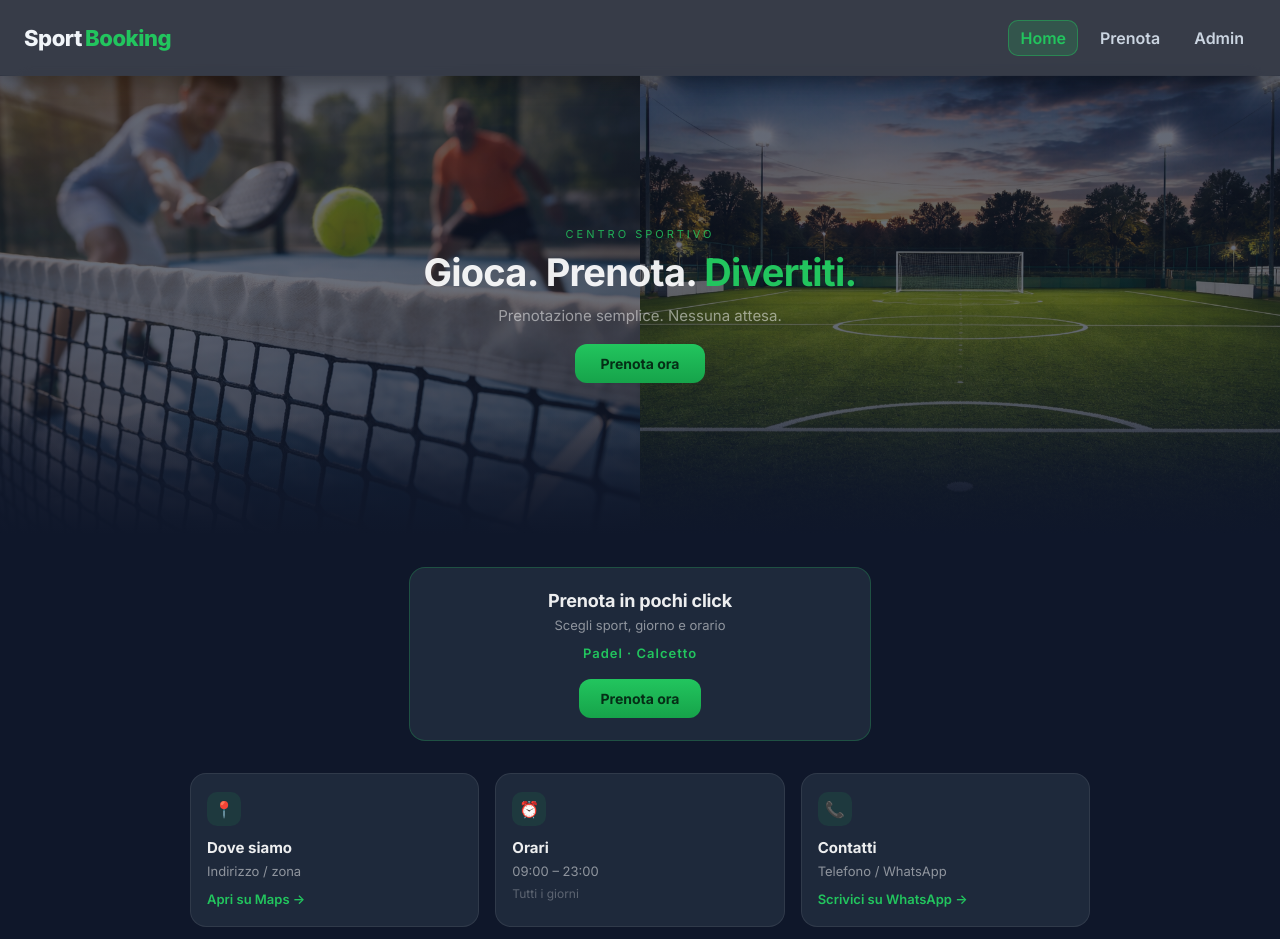
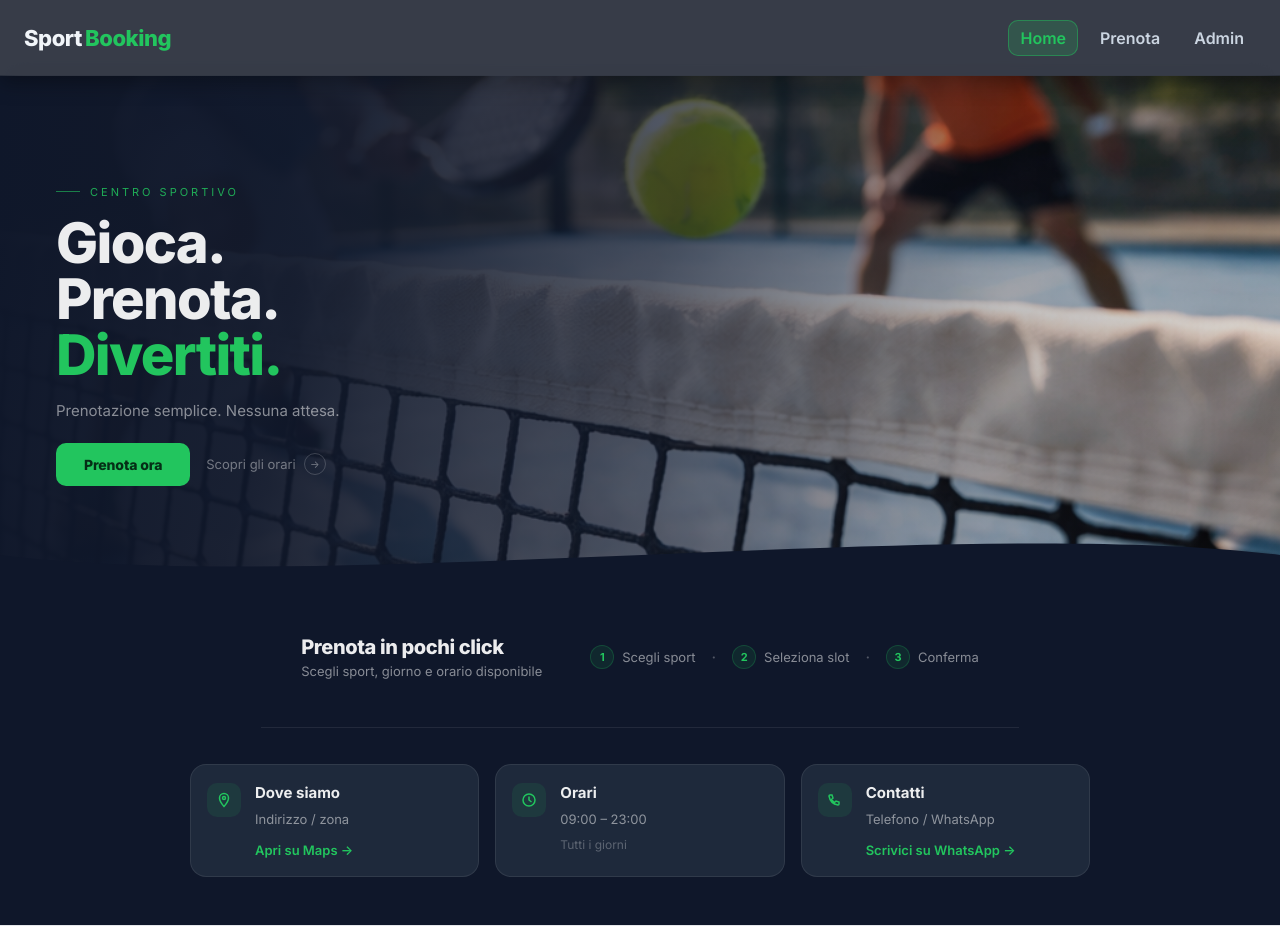
Before and after one commit to michelangelomancini4/sport-booking-system, a React (Vite) app in the folder frontend/: page / in a window 1280 px wide. Shown: the top 939 px of the page. Built offline with nearby package versions, Linux system fonts and the light colour scheme; no server answers; a web font is replaced by a local one.

Commit message:
feat(home): redesign homepage

```diff
--- a/frontend/src/pages/HomePage.jsx
+++ b/frontend/src/pages/HomePage.jsx
@@ -12,83 +12,103 @@ export default function HomePage() {
             {/* JUMBOTRON SECTION */}
             <div className={styles.jumbotron}>
                 <div
-                    className={styles.jumbo_left_box}
+                    className={styles.jumbo_bg}
                     style={{ backgroundImage: `url(${foto1})` }}
                 />
-
-                <div
-                    className={styles.jumbo_right_box}
-                    style={{ backgroundImage: `url(${foto2})` }}
-                />
-
-                {/* OVERLAY */}
                 <div className={styles.jumbo_overlay}>
-                    <p className={styles.jumbo_eyebrow}>Centro Sportivo</p>
+                    <div className={styles.jumbo_eyebrow}>
+                        <span className={styles.jumbo_eyebrow_line} />
+                        Centro Sportivo
+                    </div>
                     <h1 className={styles.jumbo_title}>
-                        Gioca. Prenota. <span>Divertiti.</span>
+                        Gioca.<br />Prenota.<br /><span>Divertiti.</span>
                     </h1>
-
                     <p className={styles.jumbo_subtitle}>
                         Prenotazione semplice. Nessuna attesa.
                     </p>
+                    <div className={styles.jumbo_actions}>
                         <Link to="/booking" className={styles.jumbo_cta}>Prenota ora</Link>
+                        <Link to="/booking" className={styles.jumbo_ghost}>
+                            Scopri gli orari
+                            <span className={styles.jumbo_ghost_circle}>→</span>
+                        </Link>
                     </div>
+                </div>
+
+                <svg
+                    className={styles.jumbo_wave}
+                    viewBox="0 0 1440 80"
+                    preserveAspectRatio="none"
+                    xmlns="http://www.w3.org/2000/svg"
+                >
+                    <path d="M0,40 C360,80 1080,0 1440,40 L1440,80 L0,80 Z" fill="#0f172a" />
+                </svg>
             </div>
 
 
 
-            {/* BOOKING BOX SECTION */}
-            <div className={styles.booking_box_container}>
-                <div className={styles.booking_box}>
-                    <h3 className={styles.booking_title}>Prenota in pochi click</h3>
-                    <p className={styles.booking_subtitle}>Scegli sport, giorno e orario</p>
-
-                    <p className={styles.booking_sports}>Padel · Calcetto </p>
-
-                    <Link to="/booking" className={styles.booking_cta}>
-                        Prenota ora
-                    </Link>
+            {/* CTA ROW */}
+            <div className={styles.cta_row_container}>
+                <div className={styles.cta_row}>
+                    <div className={styles.cta_left}>
+                        <h3 className={styles.cta_title}>Prenota in pochi click</h3>
+                        <p className={styles.cta_sub}>Scegli sport, giorno e orario disponibile</p>
+                    </div>
+                    <div className={styles.cta_steps}>
+                        <div className={styles.step}><span className={styles.step_num}>1</span>Scegli sport</div>
+                        <span className={styles.step_sep}>·</span>
+                        <div className={styles.step}><span className={styles.step_num}>2</span>Seleziona slot</div>
+                        <span className={styles.step_sep}>·</span>
+                        <div className={styles.step}><span className={styles.step_num}>3</span>Conferma</div>
+                    </div>
                 </div>
             </div>
             {/* CARDS SECTION */}
             <section className={styles.cardsSection}>
                 <div className={styles.cardsContainer}>
                     <article className={styles.card}>
-                        <div className={styles.cardIcon}>📍</div>
+                        <div className={styles.cardIcon}>
+                            <svg width="16" height="16" viewBox="0 0 16 16" fill="none" stroke="#22c55e" strokeWidth="1.5">
+                                <path d="M8 1.5C5.5 1.5 3.5 3.5 3.5 6c0 3.5 4.5 8.5 4.5 8.5s4.5-5 4.5-8.5c0-2.5-2-4.5-4.5-4.5z" />
+                                <circle cx="8" cy="6" r="1.5" />
+                            </svg>
+                        </div>
+                        <div className={styles.cardBody}>
                             <h4 className={styles.cardTitle}>Dove siamo</h4>
                             <p className={styles.cardText}>Indirizzo / zona</p>
-
-                        <a
-                            className={styles.cardLink}
-                            href="https://www.google.com/maps?q=centro%20sportivo%20padel"
-                            target="_blank"
-                            rel="noreferrer"
-                        >
+                            <a className={styles.cardLink} href="https://www.google.com/maps?q=centro%20sportivo%20padel" target="_blank" rel="noreferrer">
                                 Apri su Maps →
                             </a>
+                        </div>
                     </article>
 
                     <article className={styles.card}>
-                        <div className={styles.cardIcon}>⏰</div>
+                        <div className={styles.cardIcon}>
+                            <svg width="16" height="16" viewBox="0 0 16 16" fill="none" stroke="#22c55e" strokeWidth="1.5">
+                                <circle cx="8" cy="8" r="6" />
+                                <path d="M8 4.5V8l2.5 2" />
+                            </svg>
+                        </div>
+                        <div className={styles.cardBody}>
                             <h4 className={styles.cardTitle}>Orari</h4>
                             <p className={styles.cardText}>09:00 – 23:00</p>
                             <p className={styles.cardHint}>Tutti i giorni</p>
+                        </div>
                     </article>
 
                     <article className={styles.card}>
-                        <div className={styles.cardIcon}>📞</div>
+                        <div className={styles.cardIcon}>
+                            <svg width="16" height="16" viewBox="0 0 16 16" fill="none" stroke="#22c55e" strokeWidth="1.5">
+                                <path d="M3 3h2l1 3-1.5 1.5a9 9 0 003 3L9 9l3 1v2a1 1 0 01-1 1A11 11 0 012 4a1 1 0 011-1z" />
+                            </svg>
+                        </div>
+                        <div className={styles.cardBody}>
                             <h4 className={styles.cardTitle}>Contatti</h4>
                             <p className={styles.cardText}>Telefono / WhatsApp</p>
-
-                        <a
-                            className={styles.cardLink}
-                            href="https://wa.me/393331234567"
-                            target="_blank"
-                            rel="noreferrer"
-                            title="Placeholder: cambia numero quando lo hai"
-                        >
+                            <a className={styles.cardLink} href="https://wa.me/393331234567" target="_blank" rel="noreferrer">
                                 Scrivici su WhatsApp →
                             </a>
+                        </div>
                     </article>
                 </div>
             </section>
--- a/frontend/src/pages/HomePage.module.css
+++ b/frontend/src/pages/HomePage.module.css
@@ -44,23 +44,17 @@
    ============================================================ */
 .jumbotron {
     position: relative;
-    display: flex;
-    margin: 0 auto;
+    height: 520px;
     overflow: hidden;
 }
 
-
-.jumbo_left_box,
-.jumbo_right_box {
-    flex: 1;
-    height: 460px;
-    width: 100%;
-    overflow: hidden;
+.jumbo_bg {
+    position: absolute;
+    inset: 0;
     background-size: cover;
     background-position: center;
     background-color: var(--card2);
 }
-
 
 .jumbo_overlay {
     position: absolute;
@@ -68,35 +62,21 @@
     display: flex;
     flex-direction: column;
     justify-content: center;
-    align-items: center;
-    text-align: center;
-    color: var(--text);
-    gap: 10px;
-
-    background: linear-gradient(to bottom,
-            rgba(15, 23, 42, 0.65) 0%,
-            rgba(15, 23, 42, 0.62) 50%,
-            rgba(15, 23, 42, 0.85) 100%);
+    align-items: flex-start;
+    padding: 0 56px;
+    gap: 16px;
+    background: linear-gradient(105deg,
+            rgba(15, 23, 42, 1.00) 0%,
+            rgba(15, 23, 42, 0.95) 25%,
+            rgba(15, 23, 42, 0.70) 50%,
+            rgba(15, 23, 42, 0.25) 75%,
+            rgba(15, 23, 42, 0.10) 100%);
 }
 
-
-.jumbotron::after {
-    content: "";
-    position: absolute;
-    left: 0;
-    right: 0;
-    bottom: 0;
-    height: 120px;
-    pointer-events: none;
-    z-index: 3;
-    background: linear-gradient(to bottom,
-            transparent 0%,
-            rgba(15, 23, 42, 0.70) 60%,
-            rgba(15, 23, 42, 1.00) 100%);
-}
-
-
 .jumbo_eyebrow {
+    display: flex;
+    align-items: center;
+    gap: 10px;
     font-size: 11px;
     letter-spacing: 3px;
     text-transform: uppercase;
@@ -105,13 +85,21 @@
     margin: 0;
 }
 
+.jumbo_eyebrow_line {
+    display: inline-block;
+    width: 24px;
+    height: 1px;
+    background: var(--accent);
+    opacity: 0.7;
+}
+
 .jumbo_title {
-    font-size: 38px;
-    font-weight: 700;
-    letter-spacing: -0.02em;
+    font-size: 56px;
+    font-weight: 800;
+    letter-spacing: -0.03em;
+    line-height: 1.0;
     margin: 0;
     color: var(--text);
-    line-height: 1.15;
 }
 
 .jumbo_title span {
@@ -122,93 +110,166 @@
     margin: 0;
     font-size: 15px;
     color: var(--muted);
-    line-height: 1.5;
+    line-height: 1.6;
 }
 
-/* CTA nell'hero */
+.jumbo_actions {
+    display: flex;
+    align-items: center;
+    gap: 16px;
+    margin-top: 4px;
+}
+
 .jumbo_cta {
     display: inline-block;
-    margin-top: 6px;
-    padding: 11px 26px;
-    background: linear-gradient(180deg, var(--accent), var(--accent2));
+    padding: 13px 28px;
+    background: var(--accent);
     color: #052e16;
-    font-weight: 700;
+    font-weight: 800;
     font-size: 14px;
-    border-radius: 12px;
+    border-radius: 10px;
     text-decoration: none;
     transition: filter 0.15s ease;
+    letter-spacing: -0.01em;
 }
 
 .jumbo_cta:hover {
     filter: brightness(1.06);
 }
 
+.jumbo_ghost {
+    display: flex;
+    align-items: center;
+    gap: 8px;
+    font-size: 13px;
+    color: rgba(255, 255, 255, 0.40);
+    text-decoration: none;
+    transition: color 0.15s ease;
+}
+
+.jumbo_ghost:hover {
+    color: rgba(255, 255, 255, 0.65);
+}
+
+.jumbo_ghost_circle {
+    width: 20px;
+    height: 20px;
+    border-radius: 50%;
+    border: 1px solid rgba(255, 255, 255, 0.18);
+    display: flex;
+    align-items: center;
+    justify-content: center;
+    font-size: 10px;
+}
+
+/* .jumbo_sports {
+    position: absolute;
+    bottom: 28px;
+    right: 40px;
+    display: flex;
+    gap: 8px;
+    z-index: 2;
+}
+
+.sport_badge {
+    padding: 5px 14px;
+    border-radius: 999px;
+    border: 1px solid rgba(34, 197, 94, 0.25);
+    background: rgba(15, 23, 42, 0.65);
+    font-size: 12px;
+    font-weight: 700;
+    color: rgba(255, 255, 255, 0.60);
+    letter-spacing: 0.5px;
+} */
+
+.jumbo_wave {
+    position: absolute;
+    bottom: 0;
+    left: 0;
+    right: 0;
+    width: 100%;
+    height: 80px;
+    z-index: 4;
+}
 
 /* ============================================================
    BOOKING BOX SECTION
    ============================================================ */
-.booking_box_container {
+.cta_row_container {
     display: flex;
     justify-content: center;
-    padding: 32px 16px;
+    margin: 0;
 }
 
-.booking_box {
-    width: 100%;
-    max-width: 420px;
-    padding: 22px 20px;
-    border: 1px solid var(--border-accent);
-    border-radius: 16px;
-    background: var(--card);
-    text-align: center;
+.cta_row {
+    display: flex;
+    align-items: center;
+    gap: 48px;
+    padding: 40px 40px 48px;
+    border-bottom: 1px solid var(--border);
+
 }
 
-.booking_title {
-    margin: 0 0 6px;
-    font-size: 18px;
-    font-weight: 700;
-    letter-spacing: -0.01em;
+.cta_left {
+    display: flex;
+    flex-direction: column;
+    gap: 4px;
+}
+
+.cta_title {
+    font-size: 20px;
+    font-weight: 800;
+    letter-spacing: -0.02em;
+    margin: 0;
     color: var(--text);
 }
 
-.booking_subtitle {
-    margin: 0 0 12px;
+.cta_sub {
+    font-size: 13px;
     color: var(--muted);
-    font-size: 13px;
+    margin: 0;
 }
 
+.cta_steps {
+    display: flex;
+    gap: 16px;
+    align-items: center;
 
-.booking_sports {
-    margin: 0 0 18px;
-    font-weight: 600;
-    font-size: 13px;
-    letter-spacing: 1px;
-    color: var(--accent);
 }
 
-.booking_cta {
-    display: inline-block;
-    text-decoration: none;
-    padding: 11px 22px;
-    border-radius: 12px;
-    background: linear-gradient(180deg, var(--accent), var(--accent2));
-    color: #052e16;
-    font-weight: 700;
-    font-size: 14px;
-    transition: filter 0.15s ease;
+.step {
+    display: flex;
+    align-items: center;
+    gap: 8px;
+    font-size: 13px;
+    color: var(--muted);
 }
 
-.booking_cta:hover {
-    filter: brightness(1.06);
+.step_num {
+    width: 22px;
+    height: 22px;
+    border-radius: 50%;
+    background: var(--accent-bg);
+    border: 1px solid rgba(34, 197, 94, 0.22);
+    display: flex;
+    align-items: center;
+    justify-content: center;
+    font-size: 11px;
+    font-weight: 700;
+    color: var(--accent);
+    flex-shrink: 0;
 }
 
+.step_sep {
+    color: var(--muted2);
+}
 
 /* ============================================================
    CARDS SECTION (Dove siamo / Orari / Contatti)
 
    ============================================================ */
 .cardsSection {
-    padding: 0 16px 36px;
+    padding: 36px 16px 48px;
 }
 
 .cardsContainer {
@@ -225,6 +286,16 @@
     border: 1px solid var(--border);
     border-radius: 16px;
     padding: 18px 16px;
+    display: flex;
+    flex-direction: row;
+    align-items: flex-start;
+    gap: 14px;
+}
+
+.cardBody {
+    display: flex;
+    flex-direction: column;
+    gap: 3px;
 }
 
 /* Contenitore icona */
@@ -279,10 +350,31 @@
    RESPONSIVE
    ============================================================ */
 @media (max-width: 900px) {
+    .jumbo_overlay {
+        padding: 0 32px;
+    }
+
+    .jumbo_title {
+        font-size: 42px;
+    }
+
+    .cta_row {
+        flex-direction: column;
+        align-items: flex-start;
+        padding: 40px 40px 36px;
+        gap: 20px;
+    }
+
+    .cta_steps {
+        display: none;
+    }
+
     .cardsContainer {
         flex-direction: column;
         gap: 12px;
         align-items: center;
+        max-width: 1000px;
+
     }
 
     .card {
@@ -292,13 +384,15 @@
 }
 
 @media (max-width: 480px) {
-
-    .jumbo_left_box,
-    .jumbo_right_box {
-        height: 380px;
+    .jumbo_title {
+        font-size: 34px;
     }
 
-    .jumbo_title {
-        font-size: 28px;
+    .jumbo_overlay {
+        padding: 0 24px;
+    }
+
+    .cta_row {
+        padding: 28px 24px;
     }
 }
```
Lines whose indentation alone changed are shown as unchanged.
